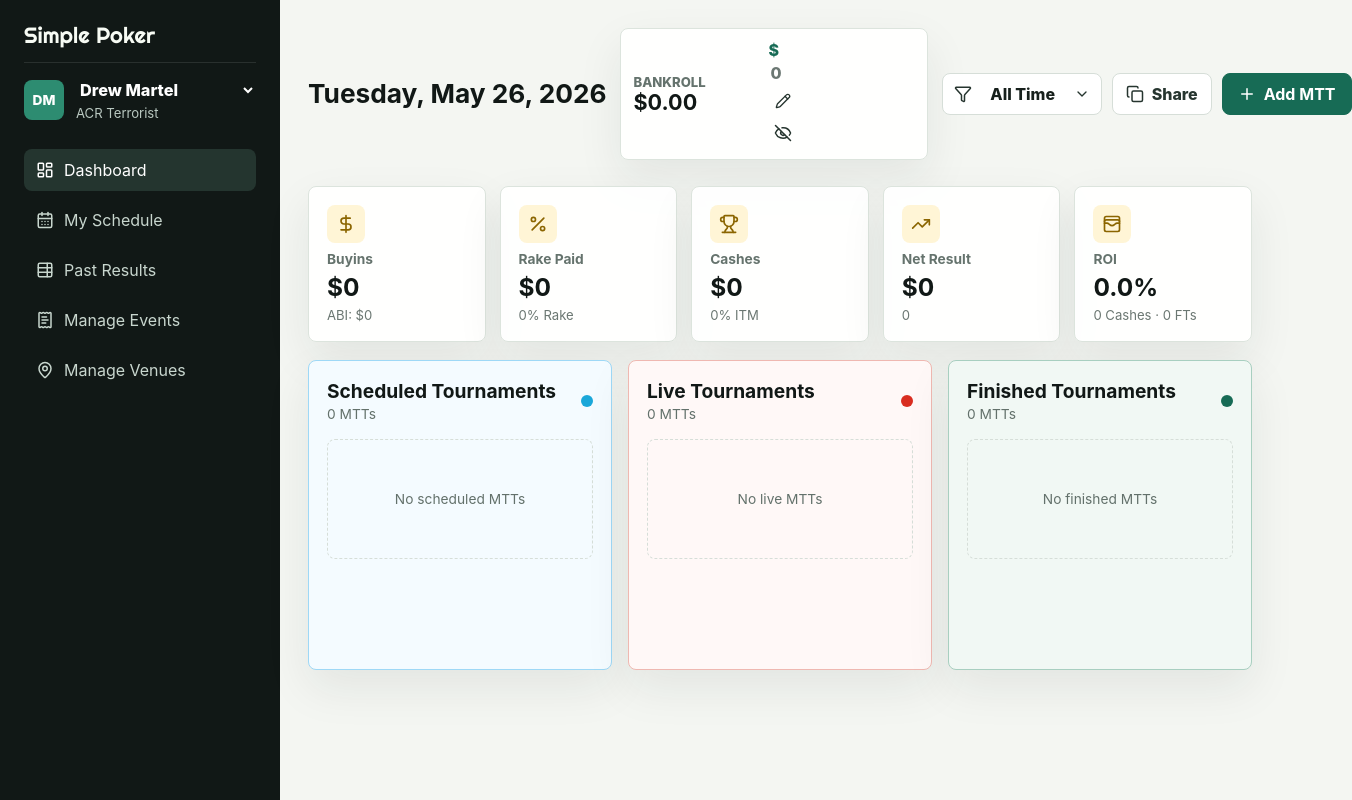
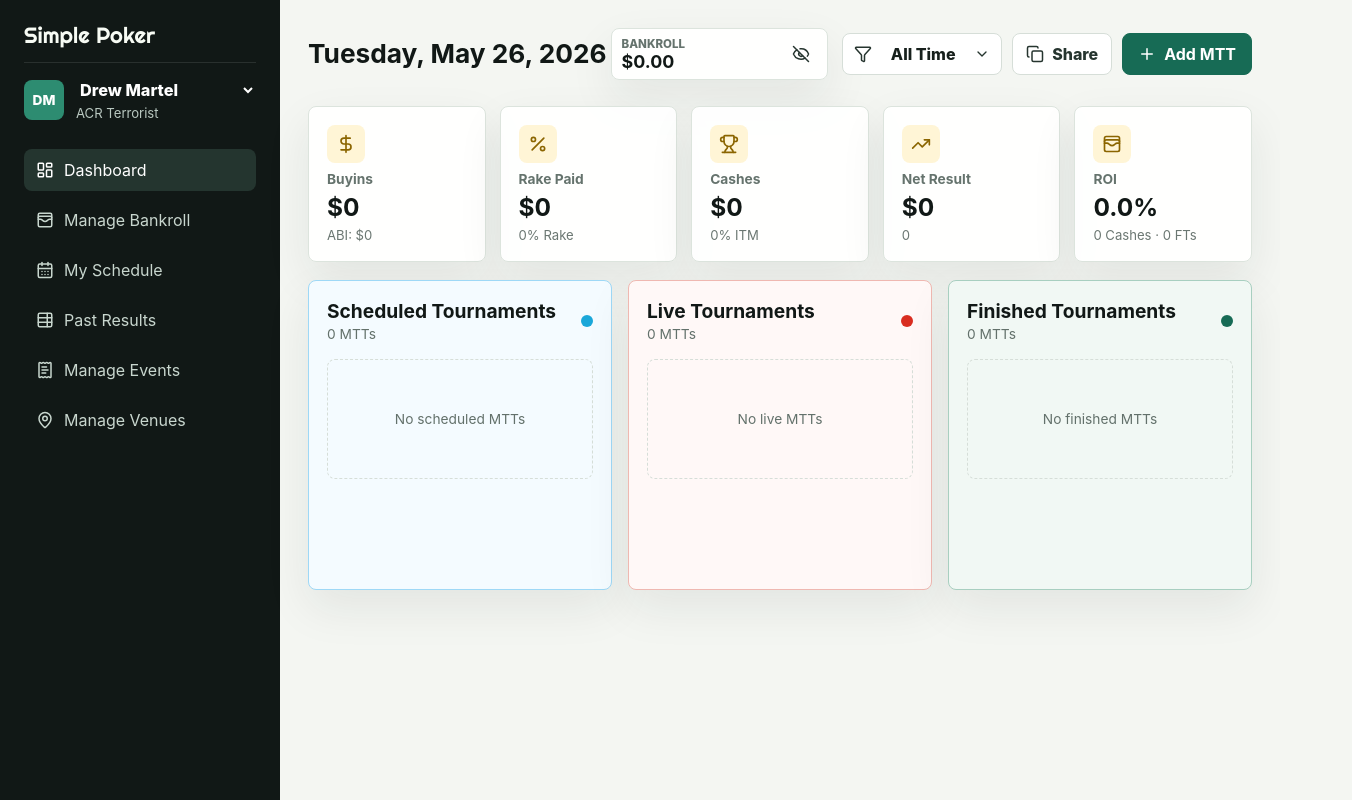
Before and after one commit to TannerJW22/simple-poker, a React (Vite) app: page / in a window 1280 px wide. Shown: the whole page, 1352 px wide, since content can reach past the window. Built offline with nearby package versions, Linux system fonts and the light colour scheme.

Commit message:
Move bankroll editing to dedicated tab

```diff
--- a/src/App.jsx
+++ b/src/App.jsx
@@ -148,6 +148,7 @@ const createVenueValue = "__create_venue__";
 
 const screens = [
   { id: "dashboard", label: "Dashboard", icon: LayoutDashboard },
+  { id: "bankroll", label: "Manage Bankroll", icon: WalletCards },
   { id: "schedule", label: "My Schedule", icon: CalendarDays },
   { id: "ledger", label: "Past Results", icon: TableProperties },
   { id: "events", label: "Manage Events", icon: ReceiptText },
@@ -454,7 +455,6 @@ function App() {
           {screen === "dashboard" && (
             <BankrollPanel
               isVisible={isBankrollVisible}
-              onChange={setBankrollValue}
               onToggleVisibility={toggleBankrollVisibility}
               value={bankrollValue}
             />
@@ -517,6 +517,13 @@ function App() {
             totals={totals}
           />
         )}
+        {screen === "bankroll" && (
+          <BankrollManager
+            isVisible={isBankrollVisible}
+            onChange={setBankrollValue}
+            value={bankrollValue}
+          />
+        )}
         {screen === "schedule" && (
           <Ledger
             eventOptions={eventOptions}
@@ -590,6 +597,7 @@ function App() {
 }
 
 function screenTitle(screen, editingResult) {
+  if (screen === "bankroll") return "Manage Bankroll";
   if (screen === "schedule") return "My Schedule";
   if (screen === "ledger") return "Past Results";
   if (screen === "entry") return editingResult ? "Edit MTT" : "Add MTT";
@@ -648,7 +656,26 @@ function Dashboard({ scheduleGroups, totals }) {
   );
 }
 
-function BankrollPanel({ isVisible, onChange, onToggleVisibility, value }) {
+function BankrollPanel({ isVisible, onToggleVisibility, value }) {
+  return (
+    <section className="bankroll-panel" aria-label="Bankroll">
+      <div className="bankroll-readout">
+        <span>Bankroll</span>
+        <strong>{isVisible ? currency.format(value) : "Hidden"}</strong>
+      </div>
+      <button
+        aria-label={isVisible ? "Hide bankroll" : "Show bankroll"}
+        className="bankroll-eye-button"
+        onClick={onToggleVisibility}
+        type="button"
+      >
+        {isVisible ? <EyeOff size={18} /> : <Eye size={18} />}
+      </button>
+    </section>
+  );
+}
+
+function BankrollManager({ isVisible, onChange, value }) {
   const [draftValue, setDraftValue] = useState(() => formatInputNumber(value));
   const [isEditing, setIsEditing] = useState(false);
 
@@ -674,13 +701,16 @@ function BankrollPanel({ isVisible, onChange, onToggleVisibility, value }) {
   }
 
   return (
-    <section className="bankroll-panel" aria-label="Bankroll">
+    <div className="screen-stack">
+      <section className="panel bankroll-manager">
+        <PanelHeader icon={WalletCards} title="Bankroll Settings" />
+        <div className="bankroll-manager-grid">
           <div>
-        <span>Bankroll</span>
+            <span>Current Bankroll</span>
             <strong>{isVisible ? currency.format(value) : "Hidden"}</strong>
           </div>
-      <div className="bankroll-input">
-        <span>$</span>
+          <label className={isEditing ? "field bankroll-edit-field editing" : "field bankroll-edit-field"}>
+            <span>Bankroll Amount</span>
             <input
               aria-label="Bankroll amount"
               disabled={!isVisible || !isEditing}
@@ -698,23 +728,20 @@ function BankrollPanel({ isVisible, onChange, onToggleVisibility, value }) {
               type="number"
               value={isVisible ? draftValue : ""}
             />
+          </label>
+        </div>
         <button
+          className="secondary-button bankroll-edit-button"
           aria-label="Edit bankroll"
           disabled={!isVisible}
           onClick={startEditing}
           type="button"
         >
           <Pencil size={16} />
-        </button>
-        <button
-          aria-label={isVisible ? "Hide bankroll" : "Show bankroll"}
-          onClick={onToggleVisibility}
-          type="button"
-        >
-          {isVisible ? <EyeOff size={18} /> : <Eye size={18} />}
-        </button>
-      </div>
+          <span>Edit Bankroll</span>
+        </button>
       </section>
+    </div>
   );
 }
 
--- a/src/styles.css
+++ b/src/styles.css
@@ -169,8 +169,14 @@ button {
   display: flex;
   align-items: center;
   justify-content: space-between;
+  flex-wrap: nowrap;
   gap: 14px;
   margin-bottom: 26px;
+}
+
+.date-heading {
+  flex: 1 1 auto;
+  min-width: 0;
 }
 
 .eyebrow {
@@ -211,6 +217,7 @@ h2 {
 .topbar-actions {
   display: flex;
   align-items: center;
+  flex: 0 0 auto;
   gap: 10px;
 }
 
@@ -350,92 +357,97 @@ h2 {
 .bankroll-panel {
   display: flex;
   align-items: center;
-  gap: 10px;
+  justify-content: space-between;
+  gap: 8px;
   flex: 0 0 auto;
-  width: clamp(270px, 24vw, 340px);
+  width: clamp(190px, 17vw, 240px);
+  min-height: 42px;
   border: 1px solid #dce4dd;
   border-radius: 8px;
-  padding: 10px 12px;
+  padding: 8px 10px;
   background: rgba(255, 255, 255, 0.96);
   box-shadow: 0 18px 46px rgba(26, 41, 36, 0.08);
 }
 
-.bankroll-panel > div {
+.bankroll-readout {
   display: grid;
   gap: 2px;
-  min-width: 116px;
+  min-width: 0;
 }
 
-.bankroll-panel span {
+.bankroll-readout span,
+.bankroll-manager-grid span {
   color: #65736d;
-  font-size: 0.82rem;
+  font-size: 0.72rem;
   font-weight: 800;
   text-transform: uppercase;
 }
 
-.bankroll-panel strong {
+.bankroll-readout strong {
   color: #111816;
-  font-size: 1.35rem;
+  font-size: 1.12rem;
   line-height: 1;
 }
 
-.bankroll-input {
-  display: flex;
-  align-items: center;
-  gap: 6px;
-  flex: 1;
-  min-width: 0;
-  min-height: 38px;
-  border: 1px solid transparent;
-  border-radius: 8px;
-  padding: 0 8px;
-  background: transparent;
-}
-
-.bankroll-input:focus-within {
-  border-color: #d6ded8;
-  background: #fbfcfa;
-}
-
-.bankroll-input span {
-  color: #176b55;
-  font-size: 1rem;
-}
-
-.bankroll-input input {
-  width: 100%;
-  min-width: 0;
-  border: 0;
-  background: transparent;
-  color: #17201c;
-  font-weight: 800;
-  outline: 0;
-}
-
-.bankroll-input button {
+.bankroll-eye-button {
   display: inline-grid;
   flex: 0 0 auto;
   place-items: center;
-  width: 30px;
-  height: 30px;
+  width: 32px;
+  height: 32px;
   border: 0;
   border-radius: 7px;
   background: transparent;
   color: #26352f;
 }
 
-.bankroll-input button:hover:not(:disabled) {
+.bankroll-eye-button:hover {
   background: #edf4f0;
 }
 
-.bankroll-input button:disabled {
-  color: #9aa6a0;
+.bankroll-manager {
+  display: grid;
+  gap: 16px;
+  max-width: 720px;
+}
+
+.bankroll-manager-grid {
+  display: grid;
+  grid-template-columns: minmax(180px, 0.7fr) minmax(220px, 1fr);
+  gap: 14px;
+  align-items: end;
+}
+
+.bankroll-manager-grid > div {
+  display: grid;
+  gap: 7px;
+  min-height: 68px;
+  align-content: center;
+  border: 1px solid #e3ebe5;
+  border-radius: 8px;
+  padding: 11px 12px;
+  background: #fbfcfa;
+}
+
+.bankroll-manager-grid strong {
+  color: #111816;
+  font-size: 1.6rem;
+  line-height: 1;
+}
+
+.bankroll-edit-field input:disabled {
+  border-color: transparent;
+  background: transparent;
   cursor: not-allowed;
 }
 
-.bankroll-input input:disabled {
-  color: #6b7772;
-  cursor: not-allowed;
+.bankroll-edit-field.editing input {
+  border-color: #d6ded8;
+  background: #fbfcfa;
+}
+
+.bankroll-edit-button {
+  justify-self: start;
 }
 
 .metric-grid {
```
Lines whose indentation alone changed are shown as unchanged.
